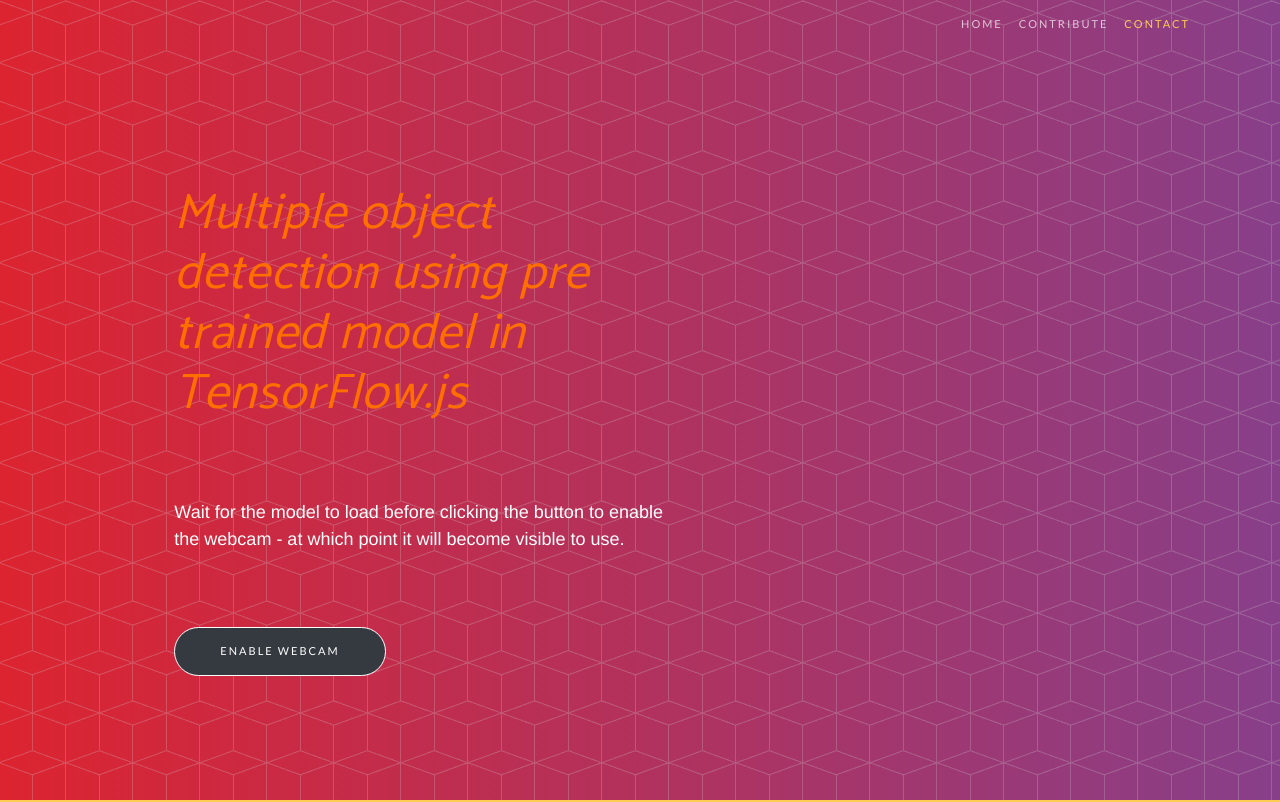
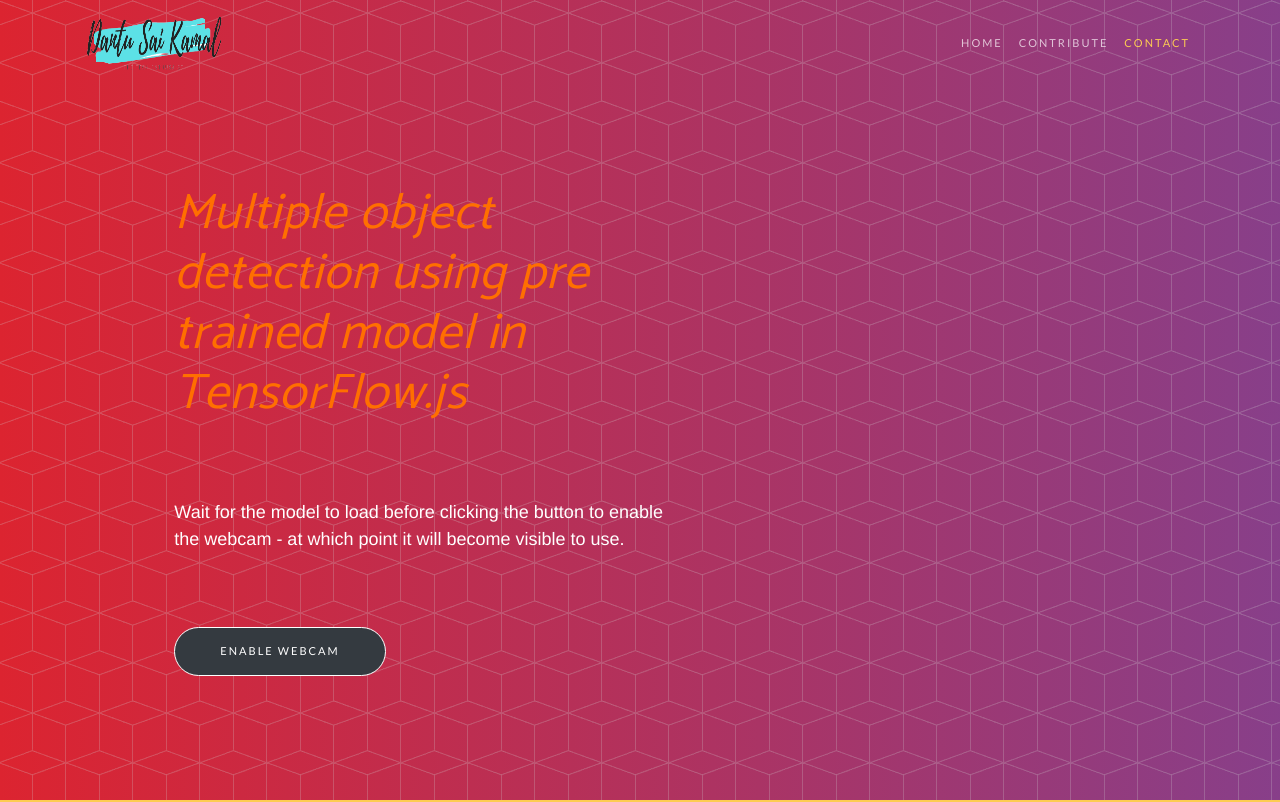
Before and after one commit to Dantusaikamal/Object-detection-using-TensorFlow.js, a website: page public/index.html in a window 1280 px wide. Shown: the top 802 px of the page. Drawn offline with nearby package versions, Linux system fonts and the light colour scheme; a script that the page names is missing; a web font is replaced by a local one.

Commit message:
Add files via upload

```diff
--- a/public/index.html
+++ b/public/index.html
@@ -17,6 +17,9 @@
     <nav class="navbar navbar-light navbar-expand-lg fixed-top" id="mainNav">
         <div class="container"><button data-bs-toggle="collapse" data-bs-target="#navbarResponsive" class="navbar-toggler float-end" aria-controls="navbarResponsive" aria-expanded="false" aria-label="Toggle navigation"><i class="fa fa-bars"></i></button>
             <div class="collapse navbar-collapse" id="navbarResponsive">
+                <a class="navbar-brand" href="#">
+                    <img src="assets/img/Dantu_Sai_Kamal.png" alt="" width="140" height="60" >
+                  </a>
                 <ul class="navbar-nav ms-auto">
                     <li class="nav-item"><a class="nav-link" href="#">Home</a></li>
                     <li class="nav-item"><a class="nav-link" href="#Contribute">Contribute</a></li>
```
Also changed, not shown: public/assets/img/Dantu_Sai_Kamal.png (added).
